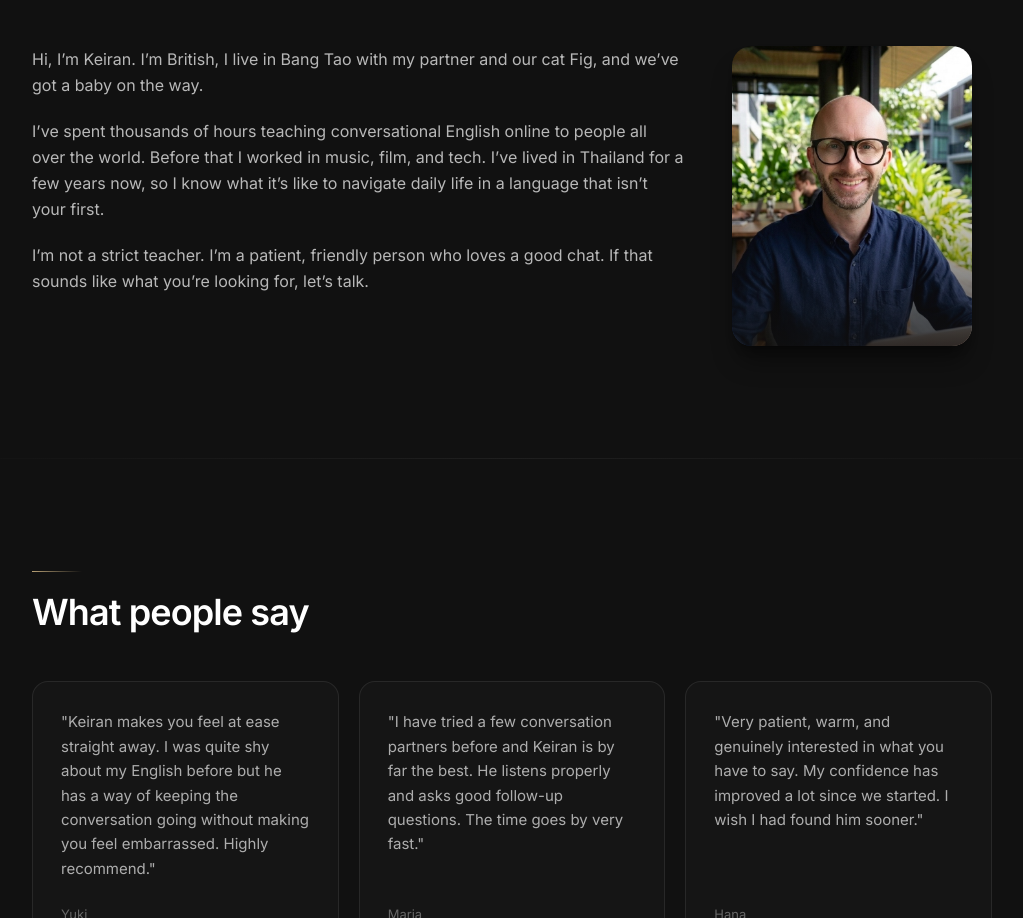
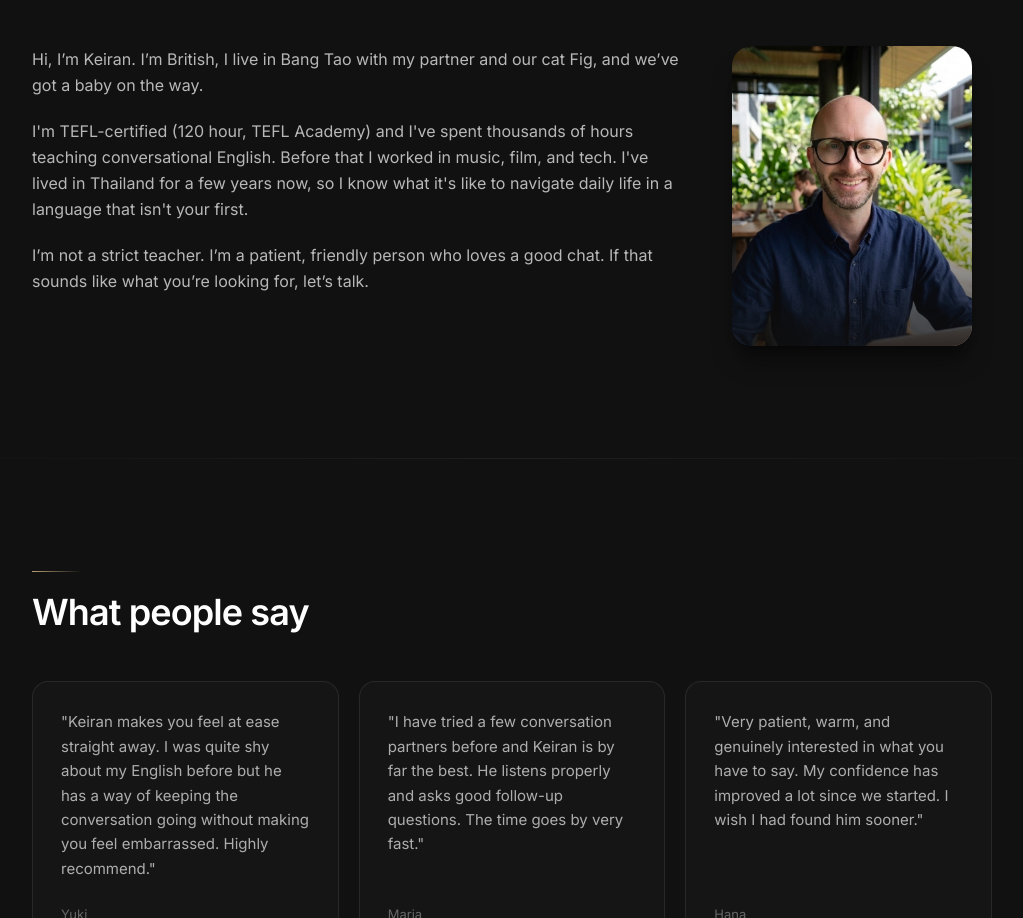
Before and after one commit to KeiranCPFlynn/keiranflynn-com, a Next.js app: page /conversation in a window 1280 px wide. Shown: the part 3450-4368 px from the top of the page, without its empty margins (128-1151 px from the left). Built offline with nearby package versions, Linux system fonts and the light colour scheme; no server answers.

Commit message:
Refine introduction on ConversationLandingPage to emphasize TEFL certification and teaching experience

```diff
--- a/src/components/pages/ConversationLandingPage.tsx
+++ b/src/components/pages/ConversationLandingPage.tsx
@@ -338,11 +338,7 @@ export default function ConversationLandingPage() {
                   way.
                 </p>
                 <p>
-                  I’ve spent thousands of hours teaching conversational English
-                  online to people all over the world. Before that I worked in
-                  music, film, and tech. I’ve lived in Thailand for a few years
-                  now, so I know what it’s like to navigate daily life in a
-                  language that isn’t your first.
+                  I'm TEFL-certified (120 hour, TEFL Academy) and I've spent thousands of hours teaching conversational English. Before that I worked in music, film, and tech. I've lived in Thailand for a few years now, so I know what it's like to navigate daily life in a language that isn't your first.
                 </p>
                 <p>
                   I’m not a strict teacher. I’m a patient, friendly person who
```
